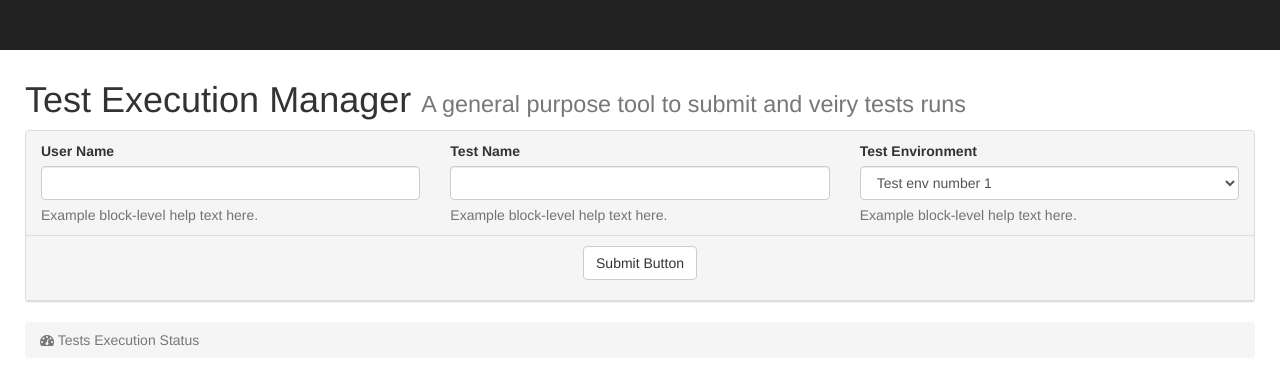
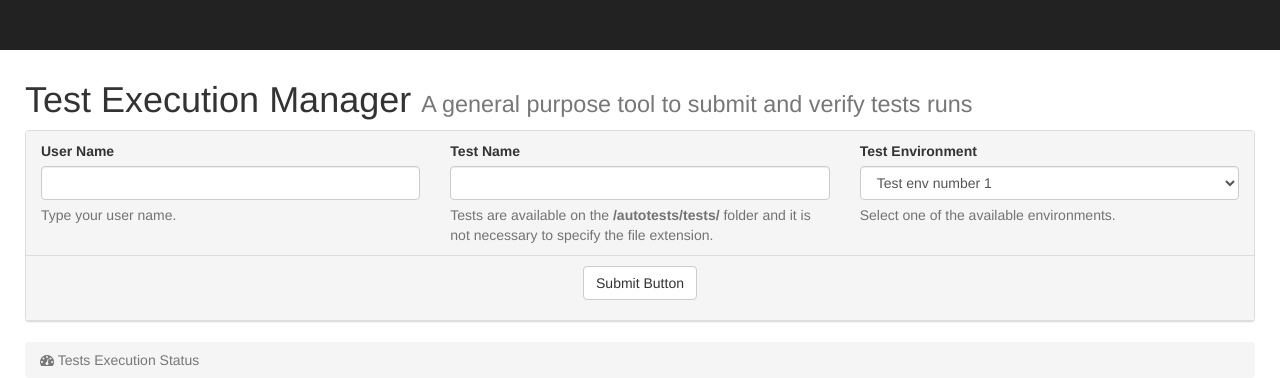
Before and after one commit to fsantiag/test-manager, a Django app: page /runs/ in a window 1280 px wide. Shown: the top 378 px of the page. Run offline with Django 3.2, Linux system fonts and the light colour scheme; data comes from the database, SQL or seed files in the repository; data that the repository does not hold is empty; some libraries are stand-ins or nearby versions.

Commit message:
Adjusments in the code to make it cleaner to read

```diff
--- a/runs/templates/runs/index.html
+++ b/runs/templates/runs/index.html
@@ -27,7 +27,7 @@
             <div class="row">
                 <div class="col-lg-12">
                     <h1>
-                        Test Execution Manager <small>A general purpose tool to submit and veiry tests runs</small>
+                        Test Execution Manager <small>A general purpose tool to submit and verify tests runs</small>
                     </h1>
                 </div>
             </div>
@@ -41,12 +41,12 @@
                                     <div class="col-lg-4">
                                         <label>User Name</label>
                                         <input class="form-control" name="user_name" />
-                                        <p class="help-block">Example block-level help text here.</p>
+                                        <p class="help-block">Type your user name.</p>
                                     </div>
                                     <div class="col-lg-4">
                                         <label>Test Name</label>
                                         <input class="form-control" name="test_name"/>
-                                        <p class="help-block">Example block-level help text here.</p>
+                                        <p class="help-block">Tests are available on the <strong>/autotests/tests/</strong> folder and it is not necessary to specify the file extension.</p>
                                     </div>
 
                                     <div class="col-lg-4">
@@ -56,7 +56,7 @@
                                             <option>{{ env.description}}</option>
                                             {% endfor %}
                                         </select>
-                                        <p class="help-block">Example block-level help text here.</p>
+                                        <p class="help-block">Select one of the available environments.</p>
                                     </div>
                                     <div class="panel-footer col-lg-12 text-center">
                                         <button type="submit" class="btn btn-default">Submit Button</button>
--- a/runs/views.py
+++ b/runs/views.py
@@ -1,10 +1,7 @@
-from django.shortcuts import redirect, render
+from django.shortcuts import render
 from django.http import HttpResponseBadRequest
 from .models import User, Run, Test, Environment, Status
 
-
-# THINGS TO FIX
-# prevent form resubmission on refresh(?)
 
 def index(request):
     if request.method == 'GET':
@@ -42,7 +39,7 @@ def index(request):
             run.user = user
             run.test = test
             run.environment = environment
-            run.status = Status.objects.get(id=1)
+            run.status = Status.objects.get(value="waiting")
             run.save()
 
             return render_template(request, success=True)
```
Also changed, not shown: scheduler/executor.py (+15 -1 lines), scheduler/scheduler.py (+12 -7 lines).
